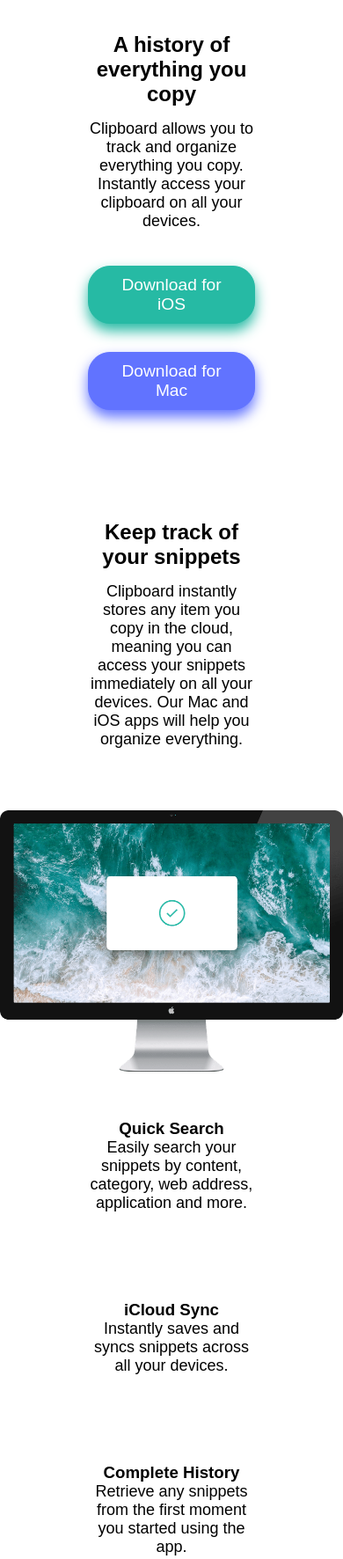
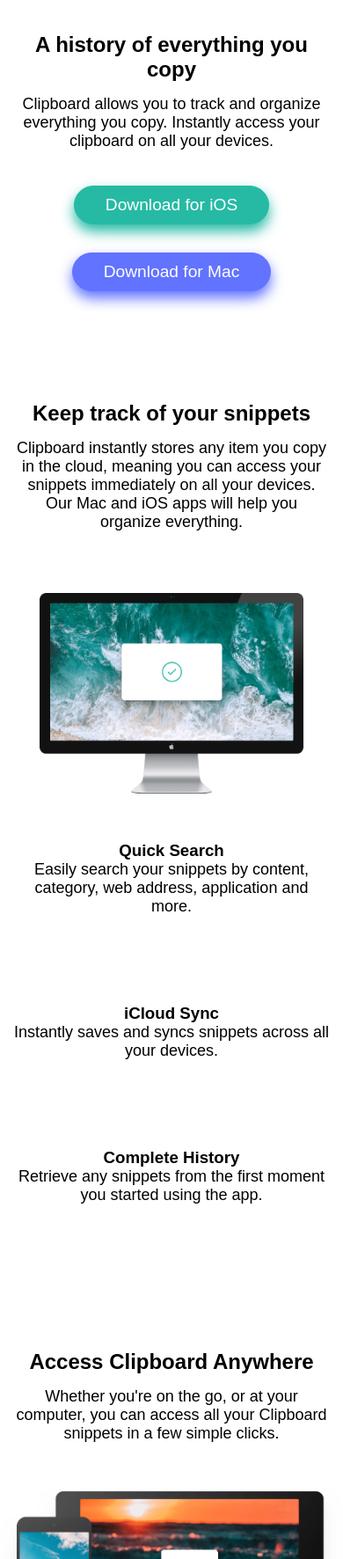
Before and after one commit to imrvon/clipboard-frontend, a plain HTML site: page index.html in a window 390 px wide. Shown: the part 228-2000 px from the top of the page at 88% size. Drawn offline with Linux system fonts and the light colour scheme; a web font is replaced by a local one.

Commit message:
Making Site More Responsive for Mobile

```diff
--- a/style.css
+++ b/style.css
@@ -210,7 +210,7 @@ header .header-image img {
     }
 
     #intro .intro {
-        padding: 25px 100px;
+        padding: 25px 15px;
     }
 
     .all-buttons {
@@ -221,7 +221,7 @@ header .header-image img {
 
     #track .track {
         text-align: center;
-        padding: 100px 100px 70px 100px;
+        padding: 100px 15px 70px 15px;
     }
 
     #first-image-section .first-image-section {
@@ -232,23 +232,27 @@ header .header-image img {
     }
 
     #first-image-section .first-image-section .fis-1 img {
-        width: 400px;
+        width: 300px;
         max-width: 100%;
     }
 
     .fis-2-child {
         text-align: center;
-        padding: 50px 100px;
+        padding: 50px 15px;
     }
 
     #second-image-section .second-image-section h2, #second-image-section .second-image-section p {
-        padding: 15px 100px 0 100px;
+        padding: 15px 15px 0 15px;
     }
 
     #second-image-section .second-image-section img {
         padding-top: 50px;
         width: 400px;
         max-width: 100%;
+    }
+
+    #tools {
+        padding: 100px 10px 0 10px;
     }
 
     #tools .tools .text-col {
@@ -258,7 +262,7 @@ header .header-image img {
     }
 
     #tools .tools .text-col .the-tools {
-        padding: 25px 100px;
+        padding: 50px 10px;
     }
 
     #carousal .carousal {
@@ -273,7 +277,7 @@ header .header-image img {
     }
 
     #bottom .bottom  h2, #bottom .bottom  p {
-        padding: 15px 100px 0 100px;
+        padding: 15px 15px 0 15px;
     }
 
     #footer-part .footer-part {
```
